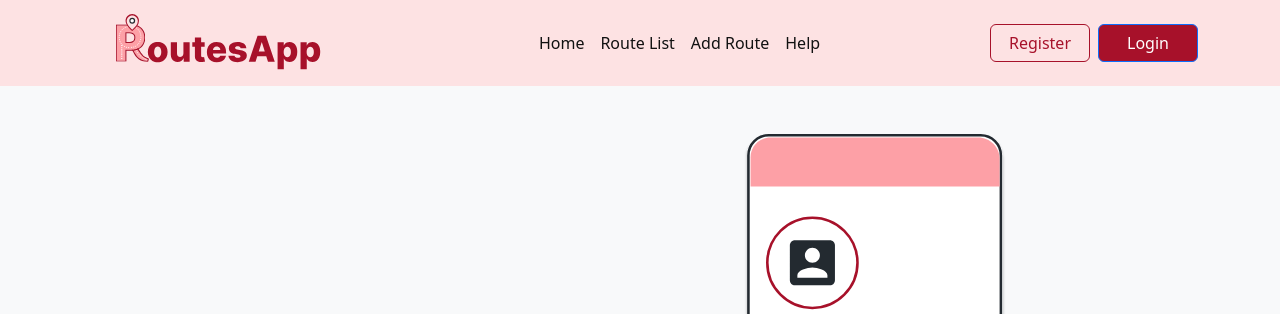
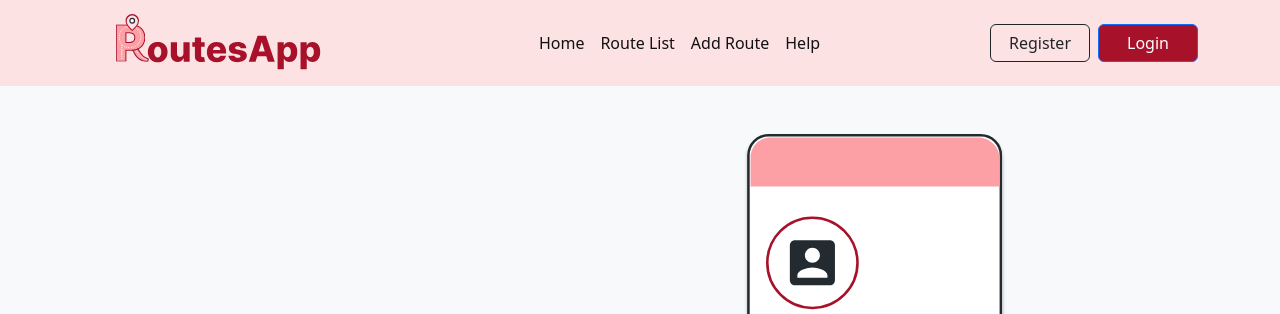
Before and after one commit to m2bass/routeproject, a Django app: page / in a window 1280 px wide. Shown: the top 314 px of the page. Run offline with Django 5.2, Linux system fonts and the light colour scheme.

```diff
--- a/templates/home.html
+++ b/templates/home.html
@@ -48,7 +48,7 @@
 
                 <!-- Right Section: Buttons -->
                 <div class="d-flex">
-                    <button class="btn btn-outline-primary me-2 custom-btn" type="button">Register</button>
+                    <button class="btn btn-outline-dark me-2 custom-btn" type="button">Register</button>
                     <button class="btn btn-primary custom-btn" type="button">Login</button>
                 </div>
             </div>
```
